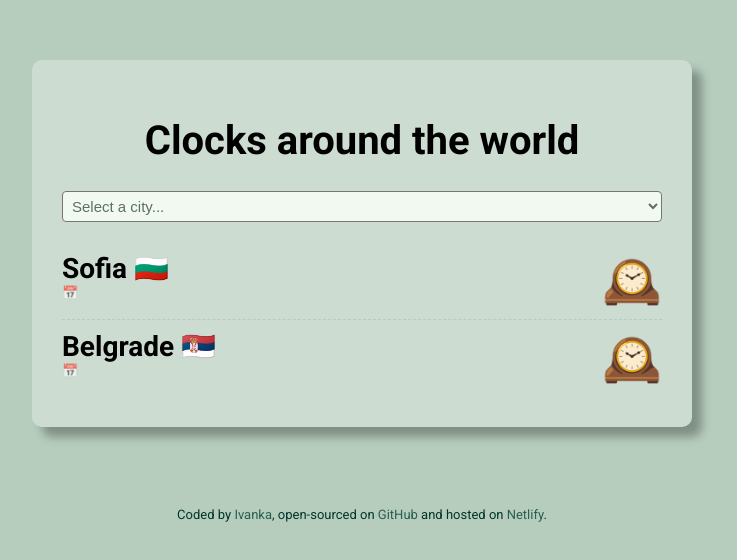
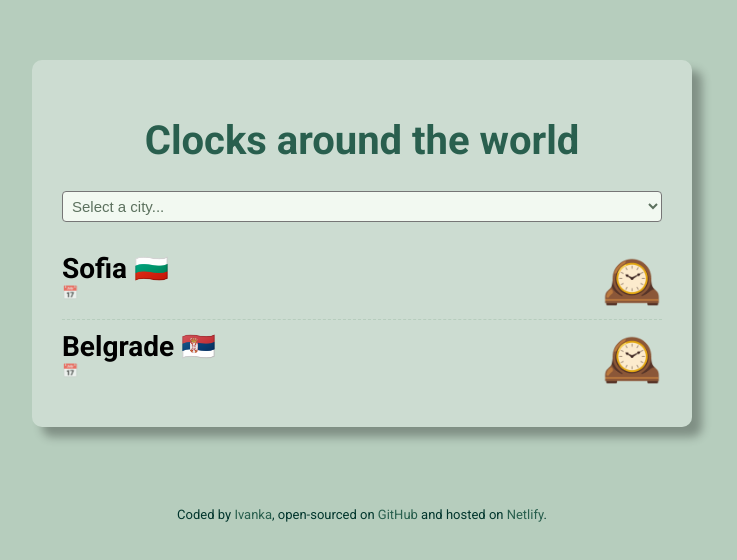
Before and after one commit to bendanpanda/world-clock, a plain HTML site: page index.html in a window 1280 px wide. Shown: the whole page, without its empty margins (278-1015 px from the left). Drawn offline with nearby package versions, Linux system fonts and the light colour scheme; a script that the page names is missing.

Commit message:
Turning the h1 into a link

```diff
--- a/index.html
+++ b/index.html
@@ -16,7 +16,7 @@
   </head>
   <body>
     <div class="container">
-      <h1>Clocks around the world</h1>
+      <h1><a href="/">Clocks around the world</a></h1>
       <select id="city">
         <option value="">Select a city...</option>
         <option value="current">My location</option>
```
